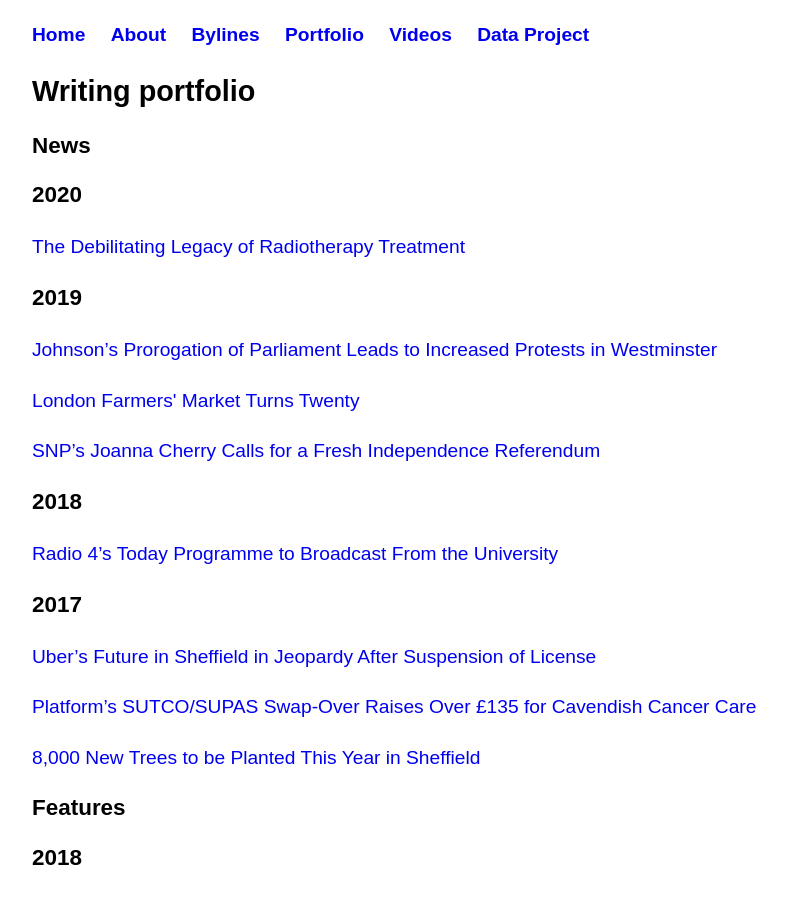
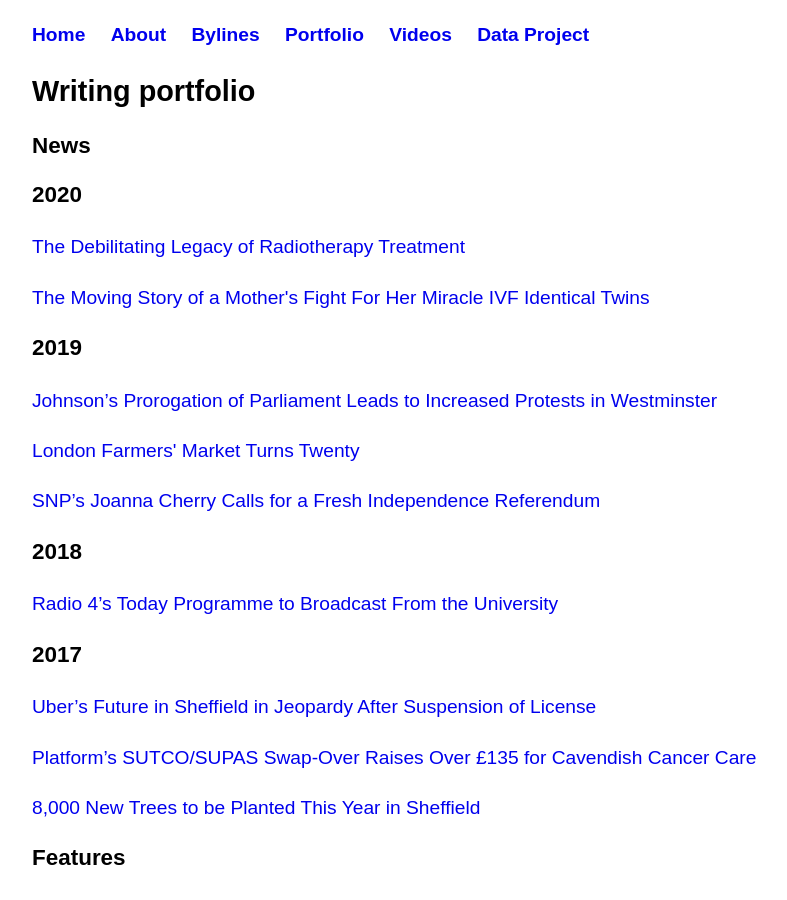
Before and after one commit to gracebraddock/gracebraddock.github.io, a Jekyll site: the page built from posts/index.html, in a window 1280 px wide and 900 px high. Shown: the whole window, without its empty margins (224-1011 px from the left). Built offline with Jekyll 4.4.1, drawn with Linux system fonts in a browser that asks for light colours.

Commit message:
Update index.html

```diff
--- a/posts/index.html
+++ b/posts/index.html
@@ -9,6 +9,7 @@ title: Grace Braddock
 
 <h3>2020</h3>
 <p><a href="/posts/late-effects">The Debilitating Legacy of Radiotherapy Treatment</a></p>
+<p><a href="/posts/ivf-miracle-twins">The Moving Story of a Mother's Fight For Her Miracle IVF Identical Twins</a></p>
 
 <h3>2019</h3>
 <p><a href="/posts/prorogation-of-parliament">Johnson’s Prorogation of Parliament Leads to Increased Protests in Westminster</a></p>
```
